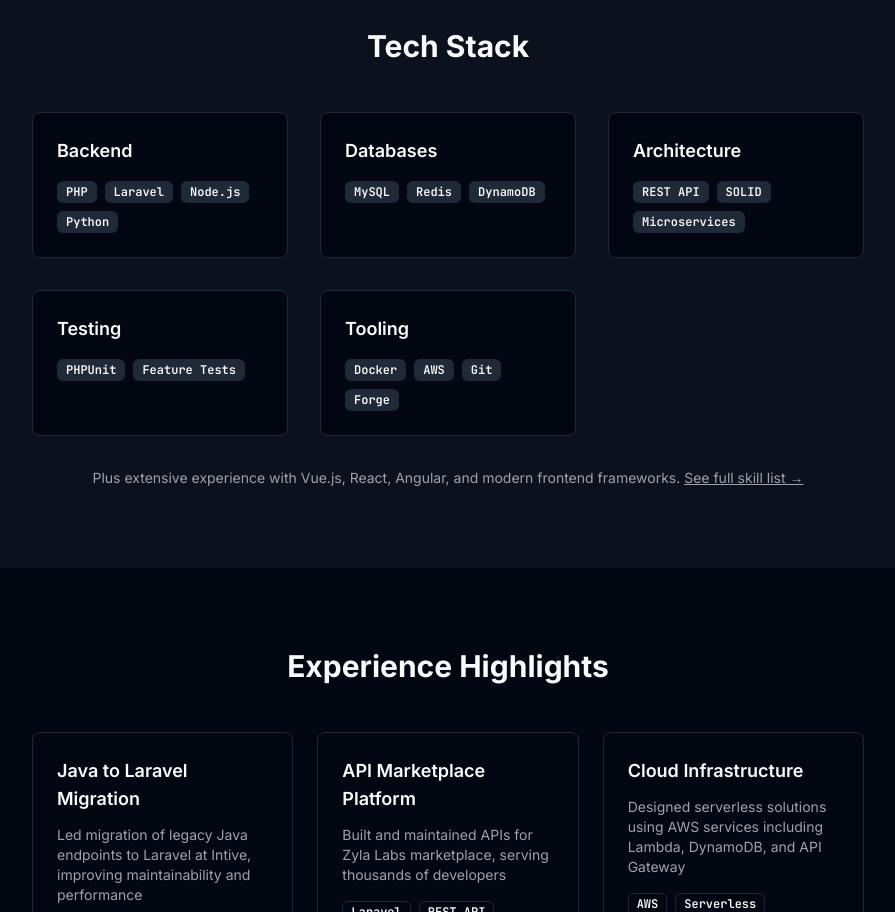
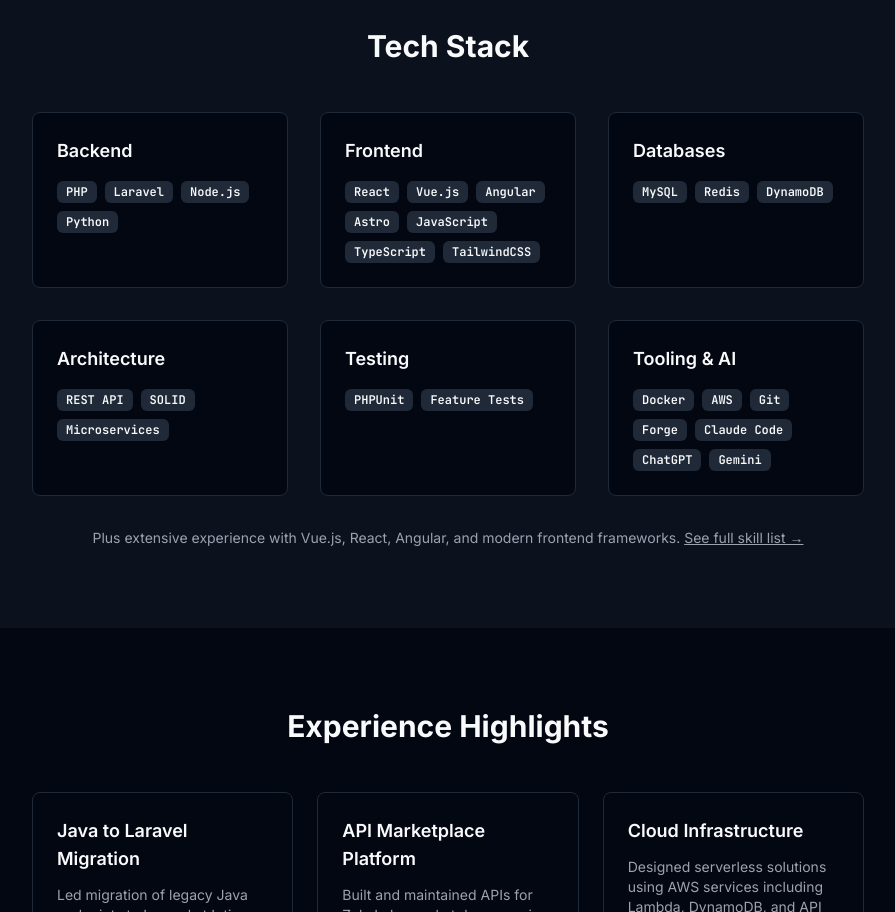
Before and after one commit to secrojas/personal-web, an Astro site: page / in a window 1280 px wide. Shown: the part 1320-2232 px from the top of the page, without its empty margins (192-1087 px from the left). Built offline with nearby package versions, Linux system fonts and the light colour scheme; Astro itself is replaced by a stand-in of ours.

Commit message:
Add Frontend category and AI tools to Tech Stack section

```diff
--- a/src/components/portfolio/TechStack.astro
+++ b/src/components/portfolio/TechStack.astro
@@ -7,10 +7,11 @@
 
 const categories = [
   { title: "Backend", items: techStack.backend, icon: "server" },
+  { title: "Frontend", items: techStack.frontend, icon: "layout" },
   { title: "Databases", items: techStack.databases, icon: "database" },
   { title: "Architecture", items: techStack.architecture, icon: "layers" },
   { title: "Testing", items: techStack.testing, icon: "check" },
-  { title: "Tooling", items: techStack.tooling, icon: "tool" },
+  { title: "Tooling & AI", items: techStack.tooling, icon: "tool" },
 ];
 ---
 
--- a/src/data/resume-data.ts
+++ b/src/data/resume-data.ts
@@ -332,10 +332,18 @@
   // Portfolio-specific data
   techStack: {
     backend: ["PHP", "Laravel", "Node.js", "Python"],
+    frontend: ["React", "Vue.js", "Angular", "Astro", "JavaScript", "TypeScript", "TailwindCSS"],
     databases: ["MySQL", "Redis", "DynamoDB"],
     architecture: ["REST API", "SOLID", "Microservices"],
     testing: ["PHPUnit", "Feature Tests"],
-    tooling: ["Docker", "AWS", "Git", "Forge"],
+    tooling: ["Docker", "AWS", "Git", "Forge", "Claude Code", "ChatGPT", "Gemini"],
+  } as {
+    backend: string[];
+    frontend: string[];
+    databases: string[];
+    architecture: string[];
+    testing: string[];
+    tooling: string[];
   },
 
   experienceHighlights: [
```
